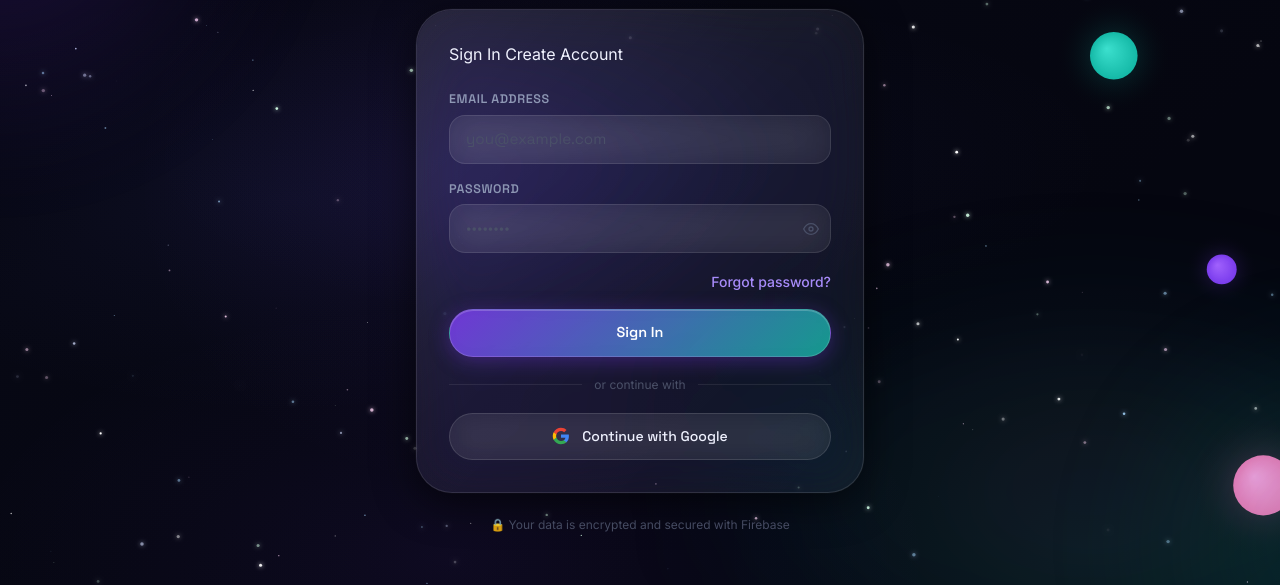
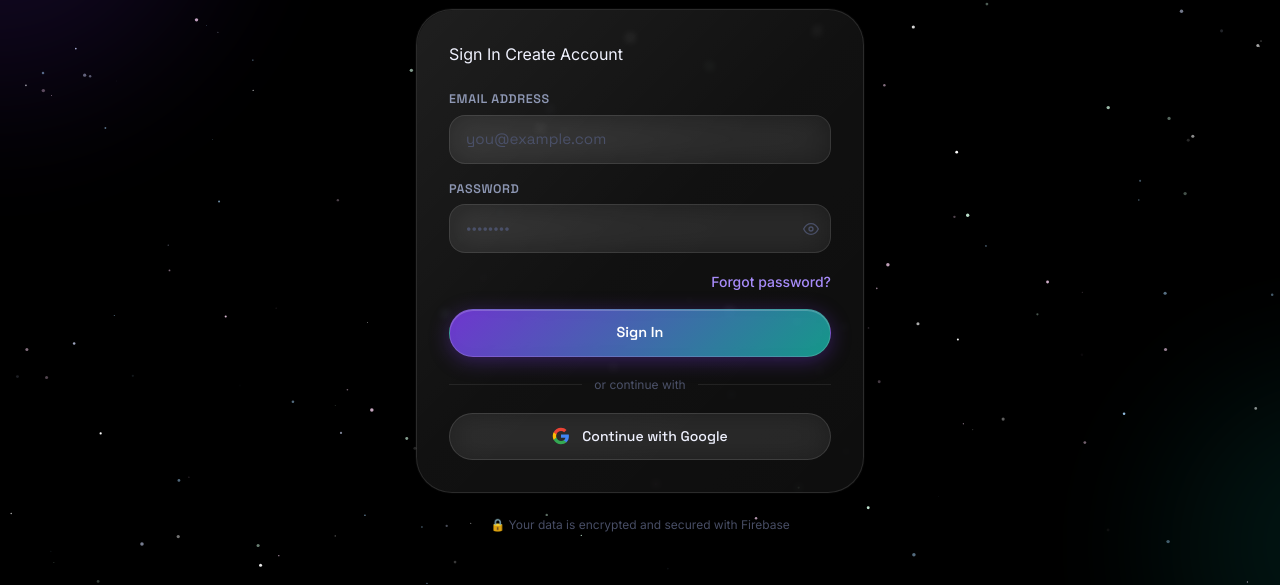
Before and after one commit to pawan-cyber01/saving, a plain HTML site: page frontend/index.html in a window 1280 px wide. Shown: the part 215-800 px from the top of the page. Drawn offline with nearby package versions, Linux system fonts and the light colour scheme; no server answers; animation ran at ten frames a second.

Commit message:
Optimize Space theme for performance (pure black, fast stars, removed heavy blurs)

```diff
--- a/frontend/css/space.css
+++ b/frontend/css/space.css
@@ -45,10 +45,10 @@
   --glass-bg-active:    rgba(255,255,255,0.14);
   --glass-border:       rgba(255,255,255,0.12);
   --glass-border-glow:  rgba(167,139,250,0.35);
-  --glass-blur:         blur(28px) saturate(180%);
-  --glass-blur-heavy:   blur(48px) saturate(200%);
+  --glass-blur:         blur(4px); /* Reduced for speed */
+  --glass-blur-heavy:   blur(8px); /* Reduced for speed */
 
-  --shadow-card:   0 8px 40px rgba(0,0,0,0.6), 0 0 0 0.5px rgba(255,255,255,0.06);
+  --shadow-card:   0 8px 30px rgba(0,0,0,0.8), 0 0 0 1px rgba(255,255,255,0.04);
   --shadow-violet: 0 8px 40px rgba(124,58,237,0.25), 0 0 60px rgba(124,58,237,0.1);
   --shadow-teal:   0 8px 40px rgba(20,184,166,0.2);
   --shadow-glow:   0 0 30px rgba(167,139,250,0.3);
@@ -92,33 +92,7 @@
 ::-webkit-scrollbar-track { background: transparent; }
 ::-webkit-scrollbar-thumb { background: rgba(124,58,237,0.35); border-radius: 4px; }
 
-/* ---------- AURORA OVERLAYS ---------- */
-body::before {
-  content: '';
-  position: fixed;
-  top: -30vh; left: -20vw;
-  width: 80vw; height: 80vh;
-  background: radial-gradient(ellipse, rgba(124,58,237,0.12) 0%, rgba(20,184,166,0.05) 40%, transparent 70%);
-  pointer-events: none; z-index: 0;
-  animation: aurora-drift 18s ease-in-out infinite alternate;
-  filter: blur(60px);
-}
-body::after {
-  content: '';
-  position: fixed;
-  bottom: -20vh; right: -20vw;
-  width: 70vw; height: 60vh;
-  background: radial-gradient(ellipse, rgba(244,114,182,0.10) 0%, rgba(20,184,166,0.07) 40%, transparent 70%);
-  pointer-events: none; z-index: 0;
-  animation: aurora-drift 22s ease-in-out infinite alternate-reverse;
-  filter: blur(80px);
-}
-
-@keyframes aurora-drift {
-  0%   { transform: translate(0, 0) scale(1); opacity: 0.8; }
-  50%  { transform: translate(5vw, 3vh) scale(1.1); opacity: 1; }
-  100% { transform: translate(-3vw, -5vh) scale(0.95); opacity: 0.7; }
-}
+/* ---------- AURORA OVERLAYS (Removed for performance) ---------- */
 
 /* ---------- GRADIENTS ---------- */
 .logo-gradient { background: linear-gradient(135deg, #7c3aed, #14b8a6); }
--- a/frontend/js/space-bg.js
+++ b/frontend/js/space-bg.js
@@ -92,10 +92,8 @@
 
   // --- Init ---
   function init() {
-    const count = Math.min(Math.floor((W * H) / 5000), 280);
+    const count = Math.min(Math.floor((W * H) / 5000), 200); // reduced star count slightly
     stars   = Array.from({ length: count }, mkStar);
-    nebulae = Array.from({ length: 5 }, mkNebula);
-    planets = Array.from({ length: 4 }, mkPlanet);
     meteors = [];
   }
 
@@ -103,89 +101,22 @@
   function draw() {
     ctx.clearRect(0, 0, W, H);
 
-    // Deep space gradient
-    const bg = ctx.createLinearGradient(0, 0, W * 0.5, H);
-    bg.addColorStop(0,   '#04050d');
-    bg.addColorStop(0.4, '#070814');
-    bg.addColorStop(1,   '#050610');
-    ctx.fillStyle = bg;
+    // Pure black background for speed
+    ctx.fillStyle = '#000000';
     ctx.fillRect(0, 0, W, H);
-
-    // --- Nebulae / aurora ---
-    for (const n of nebulae) {
-      n.x += n.drift;
-      n.y += n.driftY;
-      if (n.x > W + 400) n.x = -400;
-      if (n.x < -400) n.x = W + 400;
-      if (n.y > H + 400) n.y = -400;
-      if (n.y < -400) n.y = H + 400;
-
-      ctx.save();
-      ctx.translate(n.x, n.y);
-      const grad = ctx.createRadialGradient(0, 0, 0, 0, 0, n.rx);
-      grad.addColorStop(0,   n.color + n.alpha + ')');
-      grad.addColorStop(0.5, n.color + (n.alpha * 0.4) + ')');
-      grad.addColorStop(1,   n.color + '0)');
-      ctx.scale(1, n.ry / n.rx);
-      ctx.beginPath();
-      ctx.arc(0, 0, n.rx, 0, Math.PI * 2);
-      ctx.fillStyle = grad;
-      ctx.fill();
-      ctx.restore();
-    }
 
     // --- Stars ---
     for (const s of stars) {
       const twinkle = Math.sin(tick * s.twinkleSpeed + s.twinklePhase);
       const a = s.alpha + twinkle * 0.25;
-      ctx.save();
       ctx.globalAlpha = Math.max(0, Math.min(1, a));
       ctx.fillStyle = s.color;
-      ctx.shadowColor = s.color;
-      ctx.shadowBlur = s.r > 1 ? 4 : 0;
+      // Removed shadowBlur on stars for massive speed up
       ctx.beginPath();
       ctx.arc(s.x, s.y, s.r, 0, Math.PI * 2);
       ctx.fill();
-      ctx.restore();
     }
-
-    // --- Planets ---
-    for (const p of planets) {
-      const py = p.y + Math.sin(tick * p.floatSpeed + p.floatPhase) * p.floatAmp;
-
-      ctx.save();
-      // Glow
-      const gGrad = ctx.createRadialGradient(p.x, py, 0, p.x, py, p.r * 2.5);
-      gGrad.addColorStop(0, p.glow);
-      gGrad.addColorStop(1, 'transparent');
-      ctx.fillStyle = gGrad;
-      ctx.beginPath();
-      ctx.arc(p.x, py, p.r * 2.5, 0, Math.PI * 2);
-      ctx.fill();
-
-      // Body
-      const bGrad = ctx.createRadialGradient(p.x - p.r * 0.3, py - p.r * 0.3, 0, p.x, py, p.r);
-      bGrad.addColorStop(0, lighten(p.body, 40));
-      bGrad.addColorStop(1, p.body);
-      ctx.beginPath();
-      ctx.arc(p.x, py, p.r, 0, Math.PI * 2);
-      ctx.fillStyle = bGrad;
-      ctx.fill();
-
-      // Ring
-      if (p.hasRing) {
-        ctx.save();
-        ctx.translate(p.x, py);
-        ctx.scale(1, 0.3);
-        ctx.beginPath();
-        ctx.arc(0, 0, p.r * 1.7, 0, Math.PI * 2);
-        ctx.strokeStyle = p.ring;
-        ctx.lineWidth = 3;
-        ctx.stroke();
-        ctx.restore();
-      }
-      ctx.restore();
-    }
+    ctx.globalAlpha = 1;
 
     // --- Meteors ---
     for (let i = meteors.length - 1; i >= 0; i--) {
@@ -207,8 +138,7 @@
       mGrad.addColorStop(1, 'transparent');
       ctx.strokeStyle = mGrad;
       ctx.lineWidth = 1.5;
-      ctx.shadowColor = m.color;
-      ctx.shadowBlur = 6;
+      // Removed shadowBlur on meteors
       ctx.beginPath();
       ctx.moveTo(m.x, m.y);
       ctx.lineTo(m.x - m.vx * 14, m.y - m.vy * 14);
@@ -217,7 +147,7 @@
     }
 
     // Occasional random meteor
-    if (tick % 180 === 0 && Math.random() > 0.4) {
+    if (tick % 240 === 0 && Math.random() > 0.5) {
       meteors.push(spawnMeteor());
     }
 
```
